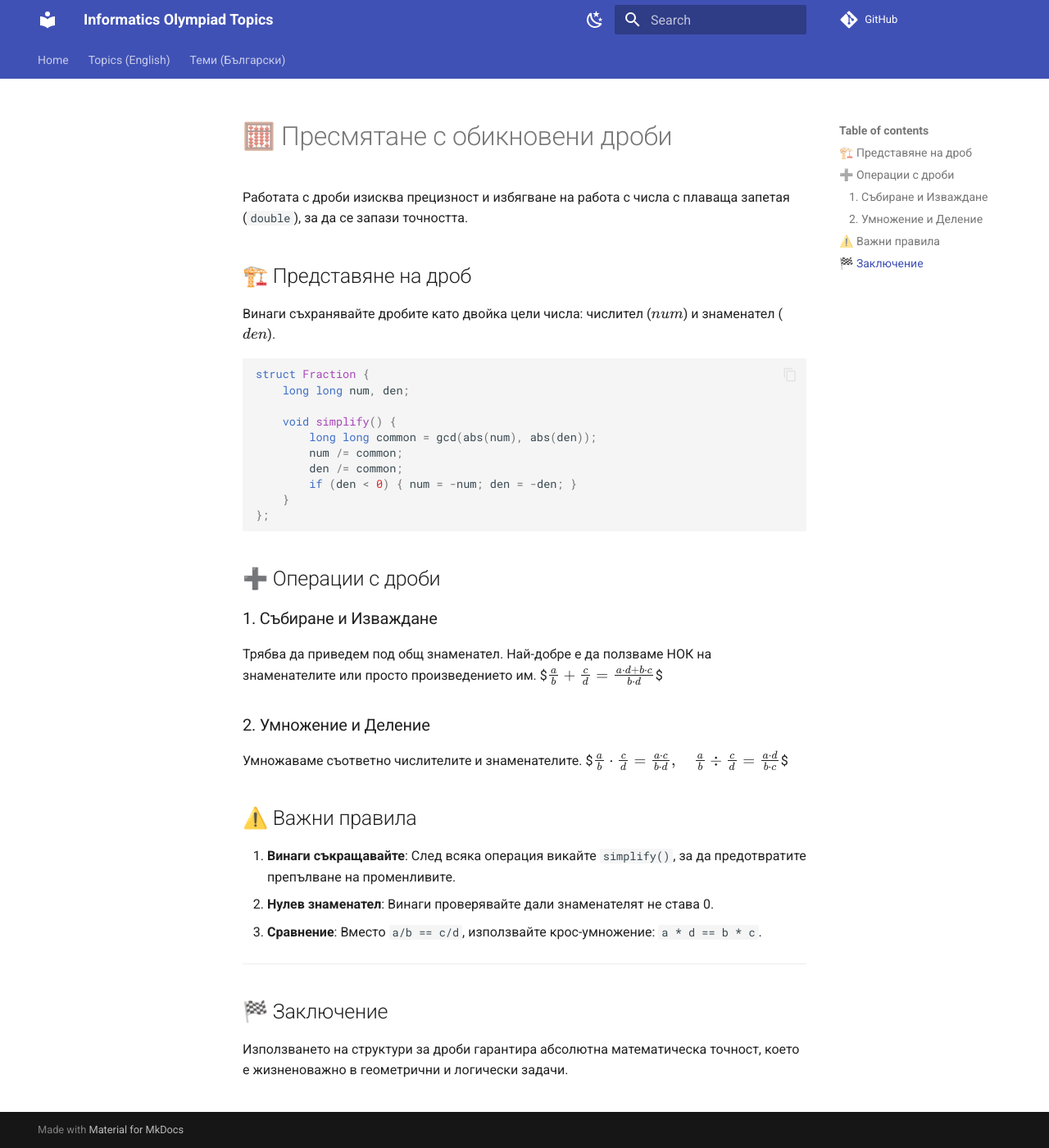
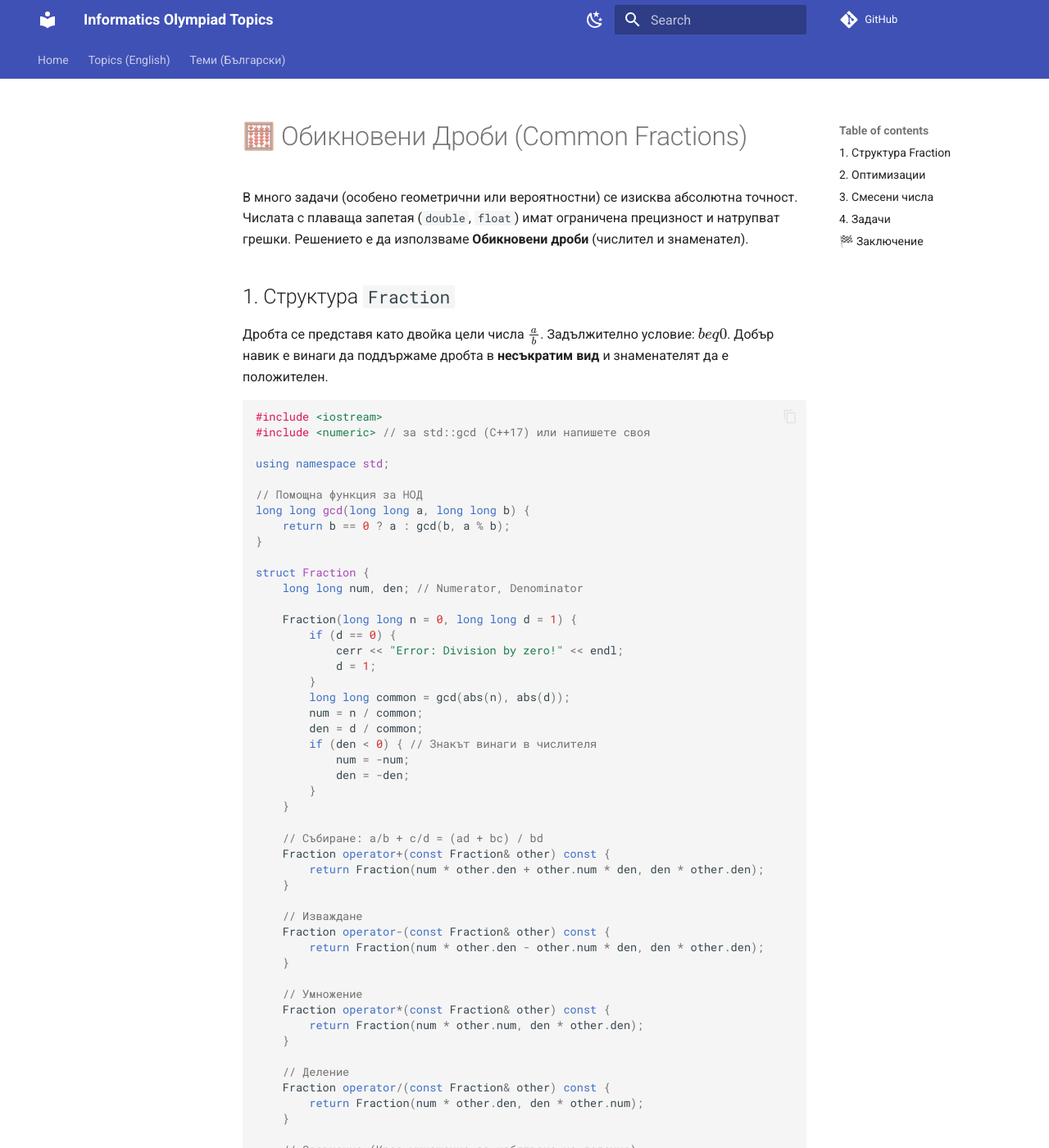
Before and after one commit to KadirYazadzhi/Informatics-Olympiad-Topics, an MkDocs documentation site: the page built from docs/BG/08a.md, in a window 1280 px wide and 1400 px high. Shown: the whole window at 82% size. Built offline with MkDocs 1.6.1 and Material for MkDocs 9.7.7, drawn with Linux system fonts in a browser that asks for light colours; comment, search, counter and statistics services are not loaded; some of the changed text lies outside the part shown.

Commit message:
Expand BG/08a.md: Common Fractions structure and arithmetic

````diff
--- a/docs/BG/08a.md
+++ b/docs/BG/08a.md
@@ -1,39 +1,112 @@
-# 🧮 Пресмятане с обикновени дроби
+# 🧮 Обикновени Дроби (Common Fractions)
 
-Работата с дроби изисква прецизност и избягване на работа с числа с плаваща запетая (`double`), за да се запази точността.
+В много задачи (особено геометрични или вероятностни) се изисква абсолютна точност. Числата с плаваща запетая (`double`, `float`) имат ограничена прецизност и натрупват грешки.
+Решението е да използваме **Обикновени дроби** (числител и знаменател).
 
-## 🏗️ Представяне на дроб
-Винаги съхранявайте дробите като двойка цели числа: числител ($num$) и знаменател ($den$).
+## 1. Структура `Fraction`
+
+Дробта се представя като двойка цели числа $\frac{a}{b}$.
+Задължително условие: $b
+eq 0$.
+Добър навик е винаги да поддържаме дробта в **несъкратим вид** и знаменателят да е положителен.
 
 ```cpp
+#include <iostream>
+#include <numeric> // за std::gcd (C++17) или напишете своя
+
+using namespace std;
+
+// Помощна функция за НОД
+long long gcd(long long a, long long b) {
+    return b == 0 ? a : gcd(b, a % b);
+}
+
 struct Fraction {
-    long long num, den;
+    long long num, den; // Numerator, Denominator
 
-    void simplify() {
-        long long common = gcd(abs(num), abs(den));
-        num /= common;
-        den /= common;
-        if (den < 0) { num = -num; den = -den; }
+    Fraction(long long n = 0, long long d = 1) {
+        if (d == 0) {
+            cerr << "Error: Division by zero!" << endl;
+            d = 1;
+        }
+        long long common = gcd(abs(n), abs(d));
+        num = n / common;
+        den = d / common;
+        if (den < 0) { // Знакът винаги в числителя
+            num = -num;
+            den = -den;
+        }
+    }
+
+    // Събиране: a/b + c/d = (ad + bc) / bd
+    Fraction operator+(const Fraction& other) const {
+        return Fraction(num * other.den + other.num * den, den * other.den);
+    }
+
+    // Изваждане
+    Fraction operator-(const Fraction& other) const {
+        return Fraction(num * other.den - other.num * den, den * other.den);
+    }
+
+    // Умножение
+    Fraction operator*(const Fraction& other) const {
+        return Fraction(num * other.num, den * other.den);
+    }
+
+    // Деление
+    Fraction operator/(const Fraction& other) const {
+        return Fraction(num * other.den, den * other.num);
+    }
+
+    // Сравнение (Крос-умножение за избягване на деление)
+    bool operator<(const Fraction& other) const {
+        return num * other.den < other.num * den;
+    }
+    bool operator==(const Fraction& other) const {
+        return num == other.num && den == other.den; // Защото са съкратени
     }
 };
+
+// Изход
+ostream& operator<<(ostream& os, const Fraction& f) {
+    if (f.den == 1) os << f.num;
+    else os << f.num << "/" << f.den;
+    return os;
+}
 ```
 
-## ➕ Операции с дроби
+## 2. Оптимизации
 
-### 1. Събиране и Изваждане
-Трябва да приведем под общ знаменател. Най-добре е да ползваме НОК на знаменателите или просто произведението им.
-$$\frac{a}{b} + \frac{c}{d} = \frac{a \cdot d + b \cdot c}{b \cdot d}$$
+Горната имплементация използва `num * other.den`, което може да препълни `long long` ако числата са големи ($> 10^9$).
+*   Вместо `Fraction(num * other.den + ...)` е по-добре да се ползва НОК на знаменателите:
+    $	ext{lcm} = (den
+cdot other.den) /
+cdot gcd(den, other.den)$.
+    Това държи числата по-малки преди съкращаването.
 
-### 2. Умножение и Деление
-Умножаваме съответно числителите и знаменателите.
-$$\frac{a}{b} \cdot \frac{c}{d} = \frac{a \cdot c}{b \cdot d}, \quad \frac{a}{b} \div \frac{c}{d} = \frac{a \cdot d}{b \cdot c}$$
+## 3. Смесени числа
 
-## ⚠️ Важни правила
-1. **Винаги съкращавайте**: След всяка операция викайте `simplify()`, за да предотвратите препълване на променливите.
-2. **Нулев знаменател**: Винаги проверявайте дали знаменателят не става 0.
-3. **Сравнение**: Вместо `a/b == c/d`, използвайте крос-умножение: `a * d == b * c`.
+Ако трябва да изведете резултата като смесено число (напр. $7/3 = 2 \frac{1}{3}$):
+```cpp
+void printMixed(Fraction f) {
+    long long whole = f.num / f.den;
+    long long rem = abs(f.num % f.den); // Остатъкът е винаги положителен за дробната част
+    if (rem == 0) {
+        cout << whole << endl;
+    } else {
+        if (whole != 0) cout << whole << " ";
+        else if (f.num < 0) cout << "-"; // Само знак минус ако няма цяла част
+        cout << rem << "/" << f.den << endl;
+    }
+}
+```
 
----
+## 4. Задачи
+1.  **Codeforces 702A**: Максимална растяща подредица (понякога дробите помагат при сравнение на наклони).
+2.  **Геометрия**: Намиране на пресечна точка на две прави ($Ax + By + C = 0$). Резултатът често е дроб.
+3.  **Вероятности**: Задачи, изискващи отговор като несъкратима дроб "P/Q".
 
 ## 🏁 Заключение
-Използването на структури за дроби гарантира абсолютна математическа точност, което е жизненоважно в геометрични и логически задачи.
+Класът `Fraction` е част от "бойния арсенал" на всеки състезател. Напишете го веднъж, тествайте го и го запазете в библиотеката си с кодове (Template).
+
+```
````
